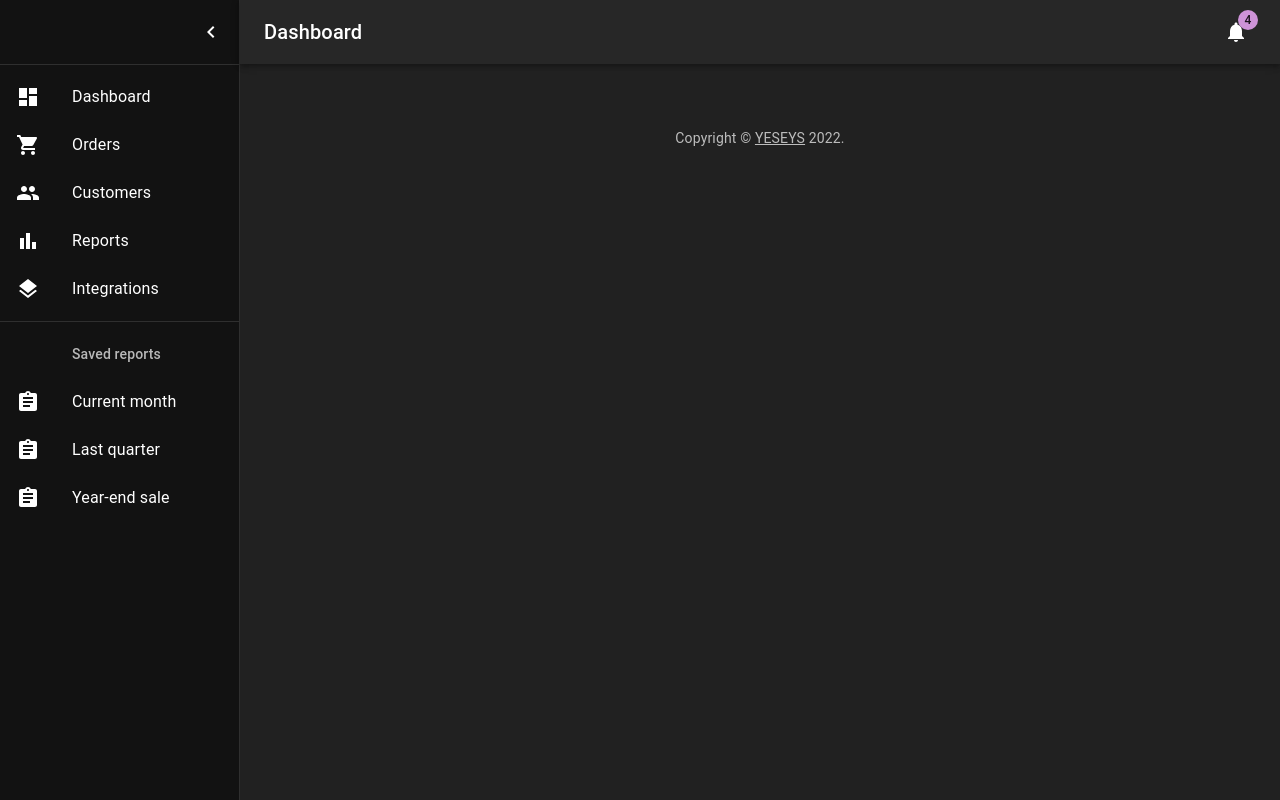
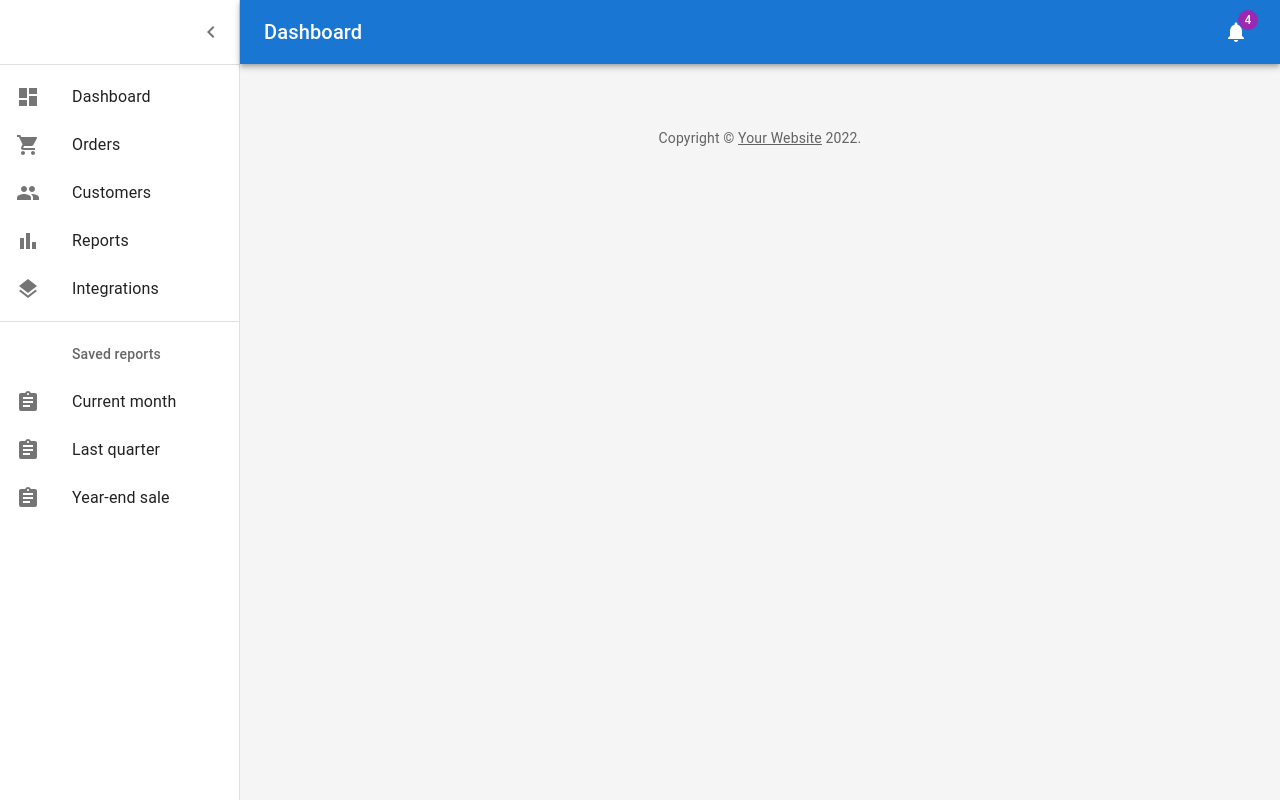
Before and after one commit to fum1h1to/WhatWasIDo, a React (Create React App) app: page / in a window 1280 px wide. Built offline with nearby package versions, Linux system fonts and the light colour scheme.

Commit message:
typescriptに変更

```diff
--- a/package.json
+++ b/package.json
@@ -10,9 +10,14 @@
     "@testing-library/jest-dom": "^5.16.4",
     "@testing-library/react": "^13.3.0",
     "@testing-library/user-event": "^13.5.0",
+    "@types/jest": "^27.5.2",
+    "@types/node": "^16.11.38",
+    "@types/react": "^18.0.11",
+    "@types/react-dom": "^18.0.5",
     "react": "^17.0.2",
     "react-dom": "^17.0.2",
     "react-scripts": "5.0.1",
+    "typescript": "^4.7.3",
     "web-vitals": "^2.1.4"
   },
   "scripts": {
--- a/src/components/DashBoard/DashBoard.js
+++ b/src/components/DashBoard/DashBoard.tsx
@@ -3,7 +3,7 @@
 import CssBaseline from '@mui/material/CssBaseline';
 import MuiDrawer from '@mui/material/Drawer';
 import Box from '@mui/material/Box';
-import MuiAppBar from '@mui/material/AppBar';
+import MuiAppBar, { AppBarProps as MuiAppBarProps } from '@mui/material/AppBar';
 import Toolbar from '@mui/material/Toolbar';
 import List from '@mui/material/List';
 import Typography from '@mui/material/Typography';
@@ -17,12 +17,12 @@
 import NotificationsIcon from '@mui/icons-material/Notifications';
 import { mainListItems, secondaryListItems } from '../ListItem/listItems';
 
-function Copyright(props) {
+function Copyright(props: any) {
   return (
     <Typography variant="body2" color="text.secondary" align="center" {...props}>
       {'Copyright © '}
       <Link color="inherit" href="https://mui.com/">
-        YESEYS
+        Your Website
       </Link>{' '}
       {new Date().getFullYear()}
       {'.'}
@@ -30,11 +30,15 @@
   );
 }
 
-const drawerWidth = 240;
+const drawerWidth: number = 240;
+
+interface AppBarProps extends MuiAppBarProps {
+  open?: boolean;
+}
 
 const AppBar = styled(MuiAppBar, {
   shouldForwardProp: (prop) => prop !== 'open',
-})(({ theme, open }) => ({
+})<AppBarProps>(({ theme, open }) => ({
   zIndex: theme.zIndex.drawer + 1,
   transition: theme.transitions.create(['width', 'margin'], {
     easing: theme.transitions.easing.sharp,
@@ -76,33 +80,13 @@
   }),
 );
 
+const mdTheme = createTheme();
+
 function DashboardContent() {
   const [open, setOpen] = React.useState(true);
   const toggleDrawer = () => {
     setOpen(!open);
   };
-
-  const [mdTheme, setTheme] = React.useState(createTheme({
-      palette: {
-        mode: 'dark',
-      },
-    })
-  );
-  const toggleTheme = () => {
-    if (mdTheme.palette.mode === 'light') {
-      setTheme(createTheme({
-        palette: {
-          mode: 'dark',
-        },
-      }));
-    } else if (mdTheme.palette.mode === 'dark') {
-      setTheme(createTheme({
-        palette: {
-          mode: 'light',
-        },
-      }));
-    }
-  }
 
   return (
     <ThemeProvider theme={mdTheme}>
```
Also changed, not shown: public/index.html (+23 -0 lines), tsconfig.json (added, +26 -0 lines), src/App.tsx (renamed from src/App.js), src/components/ListItem/listItems.tsx (line endings or trailing spaces), src/index.tsx (renamed from src/index.js), 2 other files (tests, documents, lock files or other folders).
